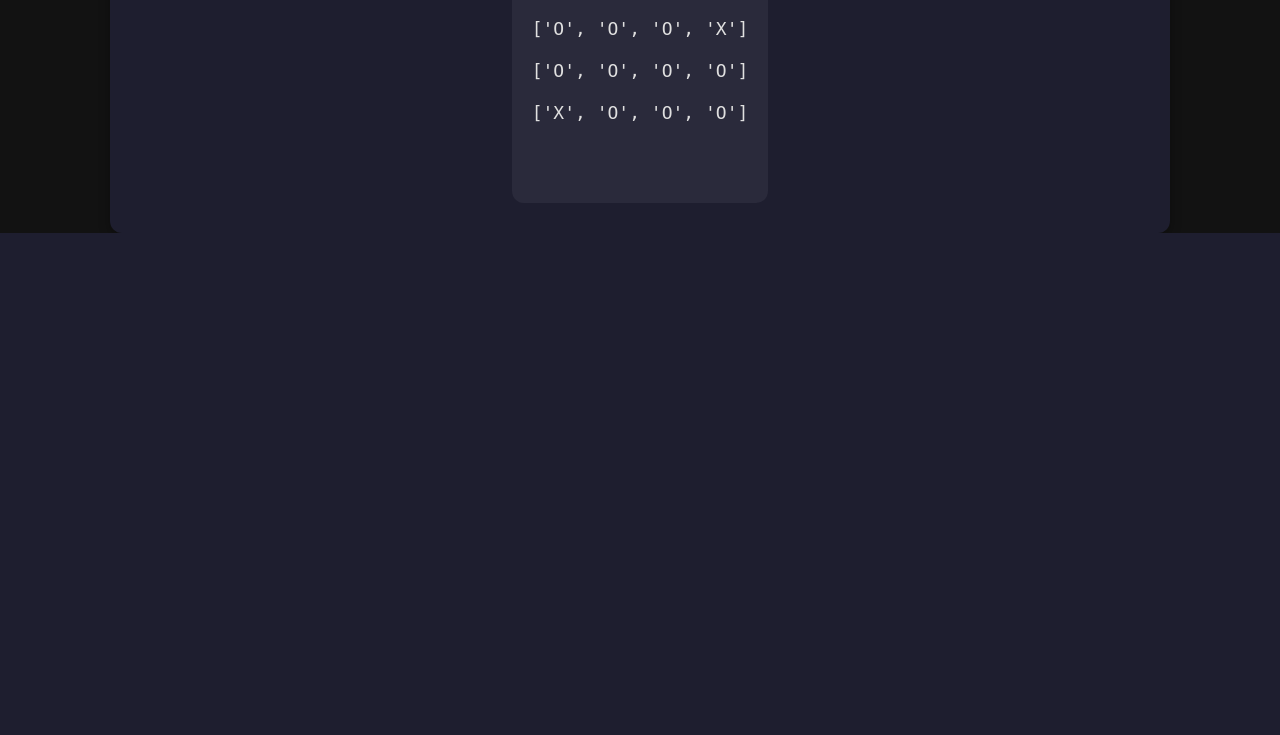
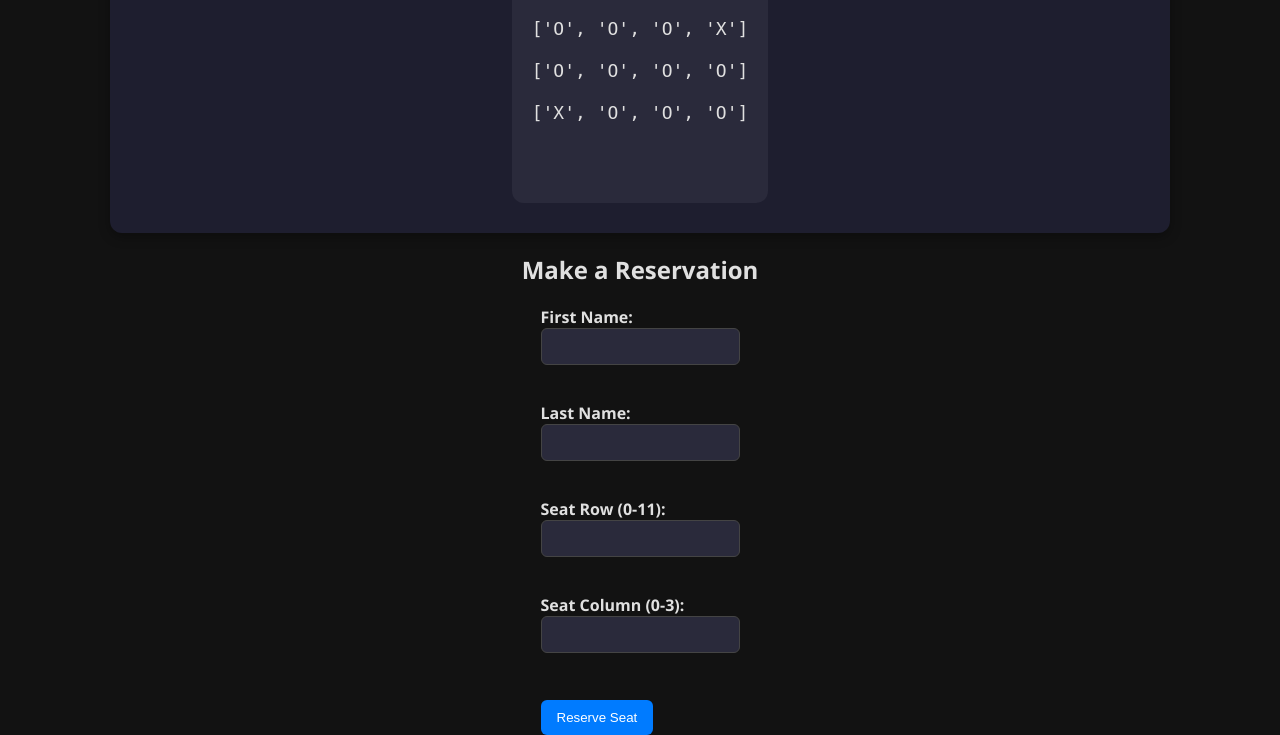
Before and after one commit to llostinthesauce/softwareengineeringfinal, a Flask app: page /reserve in a window 1280 px wide. Shown: the part 698-1433 px from the top of the page. Before the commit the page ends 931 px from the top, so only its background shows below. Run offline with Flask 3, Linux system fonts and the light colour scheme.

Commit message:
Added Reservation Submission Form

```diff
--- a/templates/reserve.html
+++ b/templates/reserve.html
@@ -29,5 +29,29 @@
         </div>
     </div>
 
+    <!--Flash Messages -->
+    {% with messages = get_flashed_messages(with_categories=true) %}
+    {% if messages %}
+        <ul class="flashes">
+            {% for category, message in messages %}
+                <li class="{{ category }}">{{ message }}</li>
+            {% endfor %}
+        </ul>
+    {% endif %}
+    {% endwith %}
+
+    <!-- Reservation Form -->
+     <h2>Make a Reservation</h2>
+     <form method="POST" action="{{ url_for('reserve') }}">
+        <label for="first_name">First Name:</label><br>
+        <input type="text" id="first_name" name="first_name" required><br><br>
+        <label for="last_name">Last Name:</label><br>
+        <input type="text" id="last_name" name="last_name" required><br><br>
+        <label for="seat_row">Seat Row (0-11):</label><br>
+        <input type="number" id="seat_row" name="seat_row" min="0" max="11" required><br><br>
+        <label for="seat_column">Seat Column (0-3):</label><br>
+        <input type="number" id="seat_column" name="seat_column" min="0" fmax="3" required><br><br>
+        <button type="submit">Reserve Seat</button>
+     </form>
 </body>
 </html>
```
